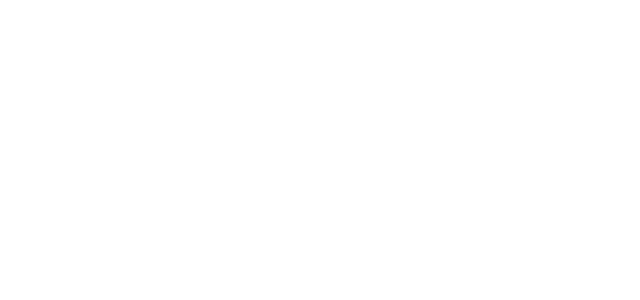
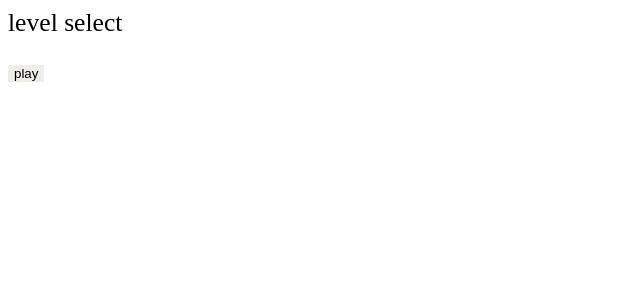
Before and after one commit to johnstclair/artificial-connections, a React (Vite) app: page /levels in a window 1280 px wide. Before the commit this address had no page. Shown: the top 300 px of the page, without its empty margins (0-640 px from the left). Built offline with nearby package versions, Linux system fonts and the light colour scheme.

Commit message:
feat: level screen

```diff
--- a/src/App.tsx
+++ b/src/App.tsx
@@ -1,5 +1,6 @@
 import GameScreen from "./components/GameScreen.tsx";
 import Instructions from "./components/Instructions.tsx";
+import Levels from "./components/Levels.tsx";
 import Start from "./components/Start.tsx";
 import "./App.css";
 import {
@@ -14,6 +15,7 @@
           <Routes>
               <Route path="/" element={<Start />} />
               <Route path="/play" element={<GameScreen />} />
+              <Route path="/levels" element={<Levels />} />
               <Route path="/instructions" element={<Instructions />} />
           </Routes>
       </Router>
--- /dev/null
+++ b/src/components/Levels.tsx
@@ -0,0 +1,12 @@
+import { useNavigate } from "react-router-dom";
+
+function Levels() {
+  const navigate = useNavigate();
+
+  return <>
+    <p>level select</p>
+    <button onClick={() => navigate("/play")}>play</button>
+  </>
+}
+
+export default Levels
--- a/src/components/Start.tsx
+++ b/src/components/Start.tsx
@@ -34,7 +34,7 @@
     console.log(model);
     writeModel(model);
 
-    navigate("/play");
+    navigate("/levels");
   }
 
   return <>
```
